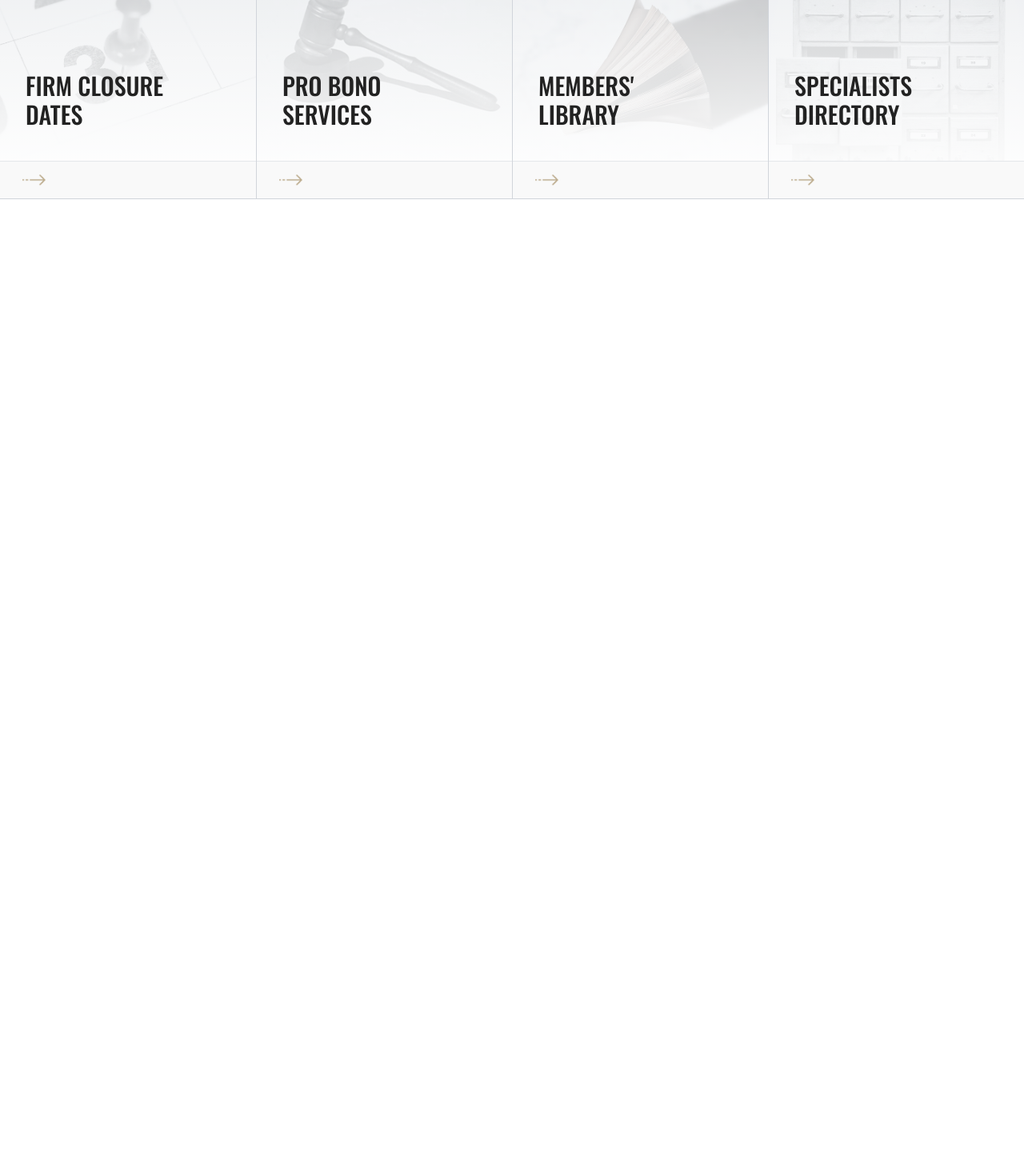
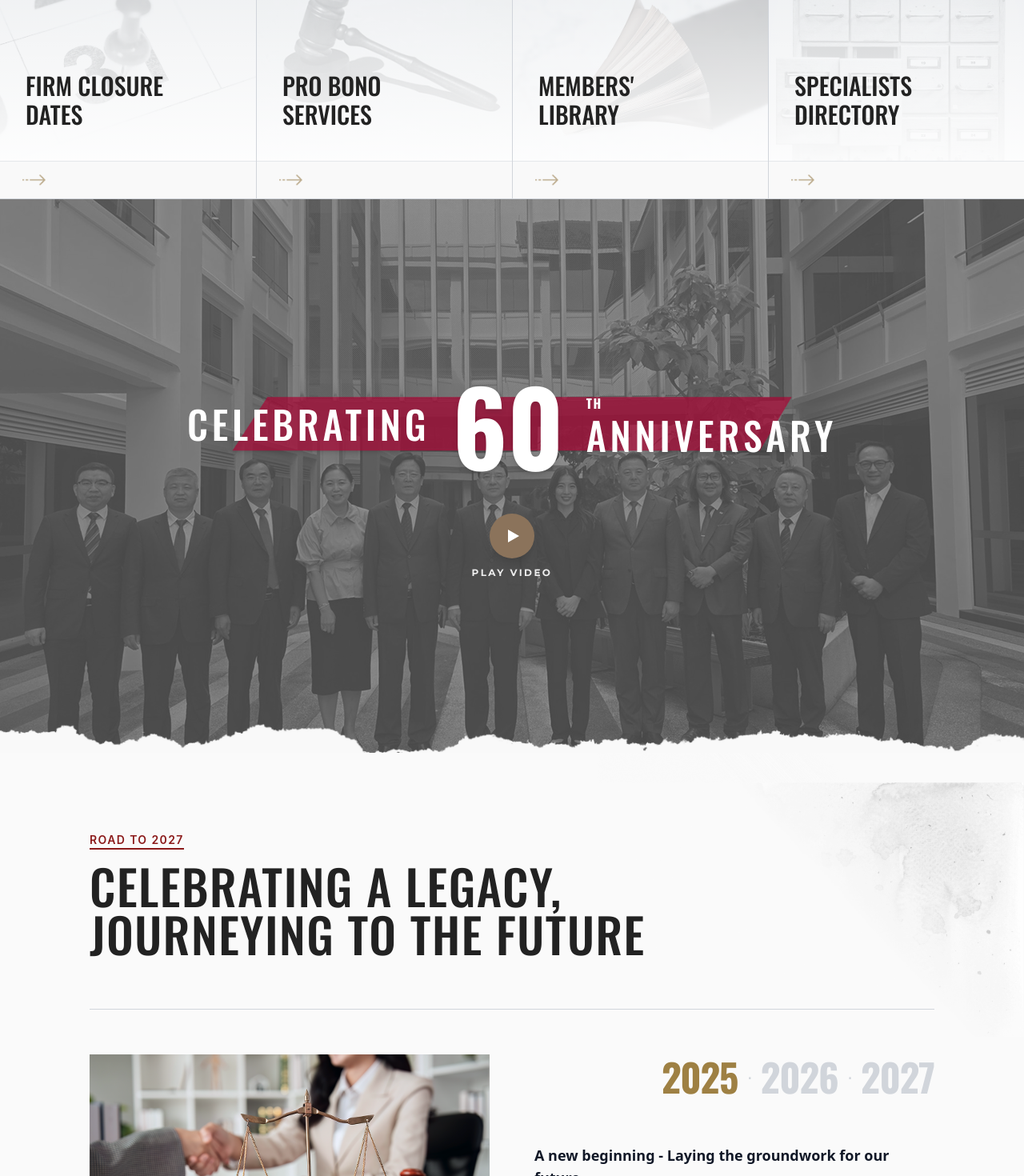
Before and after one commit to FAJRIKUN-MAKALALAG/Lexora-test, a React (Vite) app: page / in a window 1280 px wide. Shown: the part 1330-2800 px from the top of the page at 80% size. Before the commit the page ends 1579 px from the top, so only its background shows below. Built offline with nearby package versions, Linux system fonts and the light colour scheme.

Commit message:
adding aniversary section

```diff
--- a/src/App.tsx
+++ b/src/App.tsx
@@ -1,11 +1,13 @@
 import Hero from "./components/Hero"
 import WhatWeDo from "./components/WhatWeDo"
+import Anniversary from "./components/Anniversary"
 
 function App() {
   return (
     <div className="min-h-screen">
       <Hero />
       <WhatWeDo />
+      <Anniversary />
     </div>
 
   )
--- /dev/null
+++ b/src/components/Anniversary.tsx
@@ -0,0 +1,169 @@
+import React, { useState } from 'react';
+import anniversaryBg from '../assets/aniversarybg.png';
+import redLog from '../assets/redlog.png';
+import paperImg from '../assets/herosection/paper.png';
+import paper2Img from '../assets/paper2.png';
+import rectangle6Img from '../assets/Rectangle6.png';
+
+const Anniversary = () => {
+  const [activeYear, setActiveYear] = useState<'2025' | '2026' | '2027'>('2025');
+
+  const yearData = {
+    '2025': {
+      title: 'A new beginning - Laying the groundwork for our future',
+      description:
+        "As we embark on our journey towards LawSoc's 60th anniversary, 2025 marks the beginning of our refreshed digital presence. This year, we're reimagining how we connect with members — through new digital tools, enhanced services, and stories from the legal community.",
+    },
+    '2026': {
+      title: 'Expanding capabilities - Building momentum for tomorrow',
+      description:
+        'Continuing our path towards the milestone, 2026 focuses on expanding our legal support networks, delivering enhanced member resources, and introducing next-generation educational initiatives across all legal practices.',
+    },
+    '2027': {
+      title: 'Celebrating 60 years - Honoring legacy and envisioning the future',
+      description:
+        'The culmination of our 60th anniversary celebration in 2027 marks six decades of advocacy, legal excellence, and unwavering service to society as we shape the future of the legal profession.',
+    },
+  };
+
+  return (
+    <section className="relative w-full bg-[#FAFAFA] overflow-hidden">
+      {/* 1. Top Hero/Video Banner with aniversarybg.png (1440x692 ratio) */}
+      <div className="relative w-full aspect-[1440/692] min-h-[420px] sm:min-h-[500px] md:min-h-[580px] lg:min-h-[692px] px-4 sm:px-8 bg-black/60 overflow-hidden flex flex-col items-center justify-center">
+        {/* Background photo */}
+        <div
+          className="absolute inset-0 bg-cover bg-center opacity-[30%] pointer-events-none"
+          style={{ backgroundImage: `url(${anniversaryBg})` }}
+        />
+
+        {/* Center 60th Anniversary Banner */}
+        <div className="relative z-10 w-full max-w-4xl mx-auto flex items-center justify-center">
+          {/* Red banner background (redlog.png) */}
+          <img
+            src={redLog}
+            alt="Red Banner background"
+            className="absolute top-1/2 left-1/2 -translate-x-1/2 -translate-y-1/2 w-[92%] sm:w-[85%] md:w-[78%] h-auto max-h-[70px] sm:max-h-[90px] object-fill pointer-events-none shadow-md"
+          />
+
+          {/* Banner Text Container */}
+          <div className="relative z-10 flex items-center justify-center space-x-2 sm:space-x-4 md:space-x-6 px-4">
+            {/* CELEBRATING */}
+            <span className="font-oswald text-xl sm:text-3xl md:text-4xl lg:text-5xl font-medium uppercase text-white tracking-wider sm:tracking-widest">
+              CELEBRATING
+            </span>
+
+            {/* 60 Number */}
+            <span className="font-oswald text-5xl sm:text-7xl md:text-8xl lg:text-9xl font-bold text-white leading-none px-1 drop-shadow-md">
+              60
+            </span>
+
+            {/* Right side: TH + ANNIVERSARY */}
+            <div className="flex flex-col items-start justify-center">
+              <span className="font-oswald text-xs sm:text-sm md:text-base font-bold uppercase text-white tracking-widest leading-none mb-0.5 sm:mb-1">
+                TH
+              </span>
+              <span className="font-oswald text-xl sm:text-3xl md:text-4xl lg:text-5xl font-medium uppercase text-white tracking-wider sm:tracking-widest leading-none">
+                ANNIVERSARY
+              </span>
+            </div>
+          </div>
+        </div>
+
+        {/* Play Video Button */}
+        <div className="relative z-10 mt-8 sm:mt-12 flex flex-col items-center cursor-pointer group">
+          <div className="w-11 h-11 sm:w-14 sm:h-14 rounded-full bg-[#8B735B] group-hover:bg-[#76614b] flex items-center justify-center shadow-lg transition-transform duration-300 group-hover:scale-110">
+            {/* Play triangle icon */}
+            <div className="w-0 h-0 border-y-[6px] sm:border-y-[8px] border-y-transparent border-l-[10px] sm:border-l-[14px] border-l-white ml-1" />
+          </div>
+          <span className="text-white text-[10px] sm:text-xs font-montserrat font-bold tracking-[0.2em] uppercase mt-2.5 opacity-90 group-hover:opacity-100 transition-opacity">
+            PLAY VIDEO
+          </span>
+        </div>
+
+        {/* Torn Paper Edge at the bottom of top banner */}
+        <div className="absolute bottom-0 -left-[2%] -right-[2%] w-[104%] z-20 pointer-events-none overflow-hidden">
+          <img
+            src={paperImg}
+            alt="Torn Paper Edge"
+            className="w-full max-w-none h-auto block translate-y-[37.5%] scale-x-105"
+          />
+        </div>
+      </div>
+
+      {/* 2. Lower Content Area (White background with paper2.png on top right) */}
+      <div className="relative w-full pt-16 sm:pt-20 md:pt-24 pb-12 sm:pb-16 px-6 sm:px-12 md:px-20 lg:px-28">
+        {/* Paper2 background texture positioned top right right after paper.png */}
+        <img
+          src={paper2Img}
+          alt="Paper texture background"
+          className="absolute top-0 right-0 w-2/3 sm:w-1/2 md:w-5/12 max-w-[550px] h-auto pointer-events-none opacity-80 object-contain object-right-top z-0"
+        />
+
+        {/* Main Header Text */}
+        <div className="relative z-10 max-w-4xl mb-12 sm:mb-16">
+          {/* Eyebrow */}
+          <div className="inline-block mb-3 sm:mb-4">
+            <span className="text-[#8B1A1A] font-semibold text-xs sm:text-sm tracking-widest uppercase border-b-2 border-[#8B1A1A] pb-0.5">
+              ROAD TO 2027
+            </span>
+          </div>
+
+          {/* Headline */}
+          <h2 className="text-3xl sm:text-4xl md:text-5xl lg:text-6xl font-medium text-[#222222] uppercase tracking-wide font-oswald leading-[1.12]">
+            CELEBRATING A LEGACY, <br />
+            JOURNEYING TO THE FUTURE
+          </h2>
+        </div>
+
+        {/* Thin Divider Line */}
+        <div className="relative z-10 w-full border-t border-gray-300 mb-10 sm:mb-14" />
+
+        {/* 3. Timeline & Image Section (Rectangle6.png + 2025/2026/2027 tabs) */}
+        <div className="relative z-10 grid grid-cols-1 lg:grid-cols-12 gap-8 lg:gap-14 items-stretch mb-20 sm:mb-28">
+          {/* Left Column: Image */}
+          <div className="lg:col-span-6">
+            <img
+              src={rectangle6Img}
+              alt="Law scales and gavel"
+              className="w-full h-auto object-cover rounded-none shadow-sm"
+            />
+          </div>
+
+          {/* Right Column: Timeline details */}
+          <div className="lg:col-span-6 flex flex-col justify-between py-1">
+            {/* Year Selector Tabs - Upper Right */}
+            <div className="flex items-center justify-end space-x-3 text-3xl sm:text-4xl md:text-5xl font-oswald font-bold tracking-tight mb-8 select-none">
+              {(['2025', '2026', '2027'] as const).map((year, idx) => (
+                <React.Fragment key={year}>
+                  {idx > 0 && <span className="text-gray-300 font-light text-2xl sm:text-3xl">·</span>}
+                  <button
+                    onClick={() => setActiveYear(year)}
+                    className={`transition-colors duration-200 focus:outline-none ${
+                      activeYear === year
+                        ? 'text-[#9E8043]'
+                        : 'text-gray-300 hover:text-gray-500'
+                    }`}
+                  >
+                    {year}
+                  </button>
+                </React.Fragment>
+              ))}
+            </div>
+
+            {/* Active Year Content */}
+            <div className="mt-auto">
+              <h3 className="text-base sm:text-lg font-bold text-gray-900 mb-4 font-sans leading-snug">
+                {yearData[activeYear].title}
+              </h3>
+              <p className="text-sm sm:text-base text-gray-600 leading-relaxed font-sans max-w-xl">
+                {yearData[activeYear].description}
+              </p>
+            </div>
+          </div>
+        </div>
+      </div>
+    </section>
+  );
+};
+
+export default Anniversary;
```
